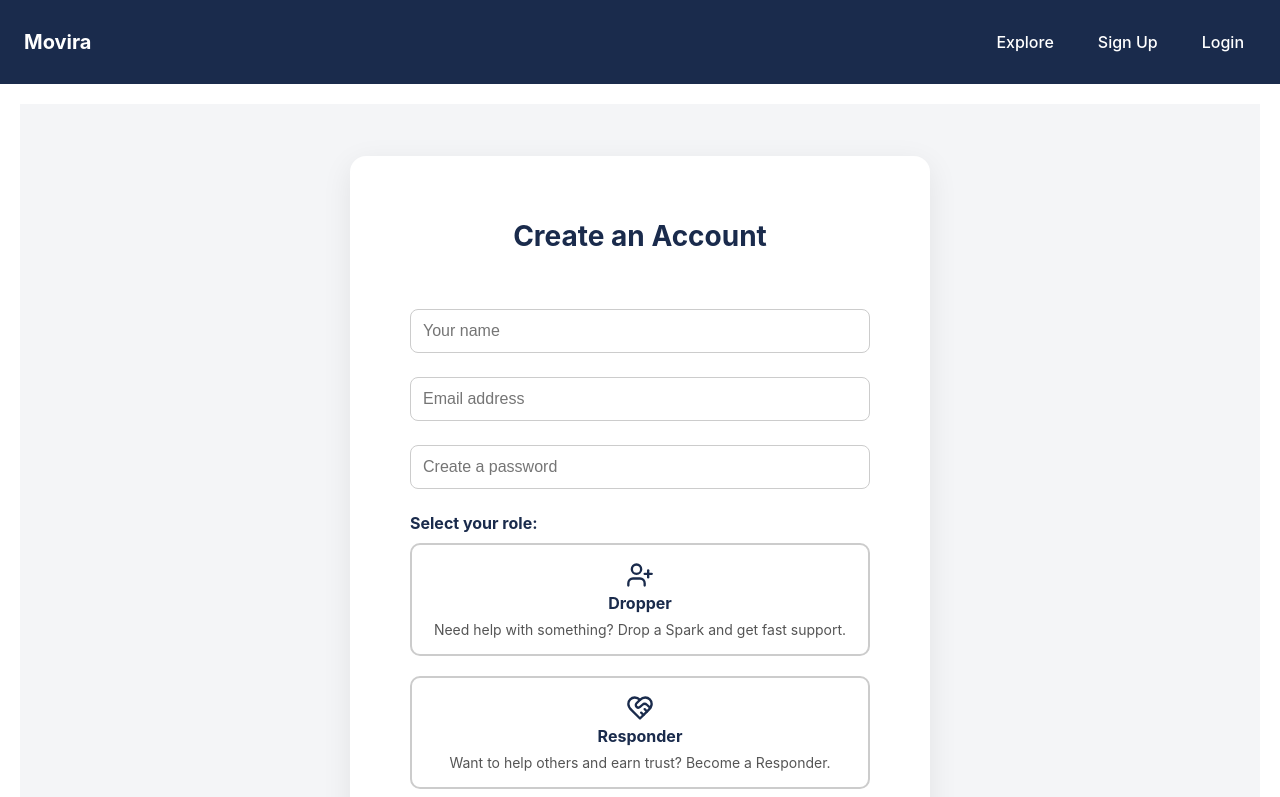
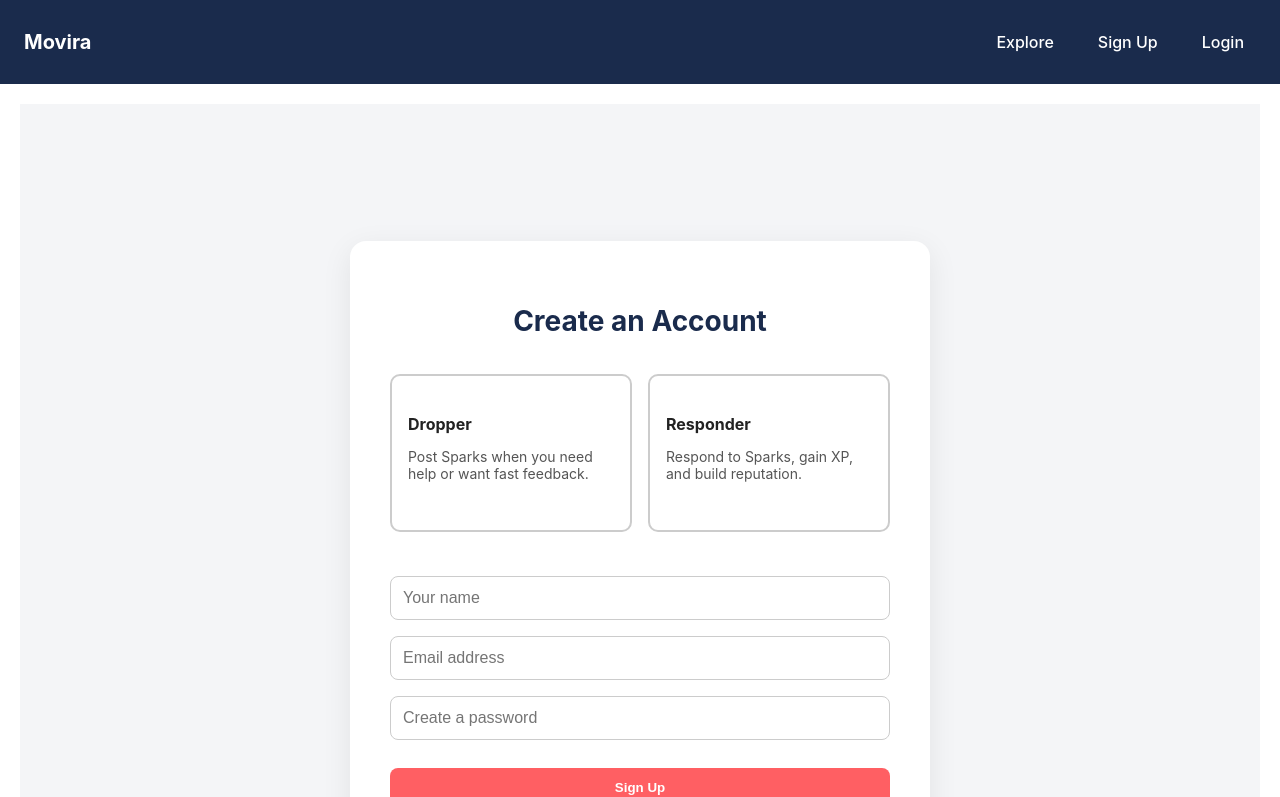
Before and after one commit to ptengelmann/Movira, a React (Vite) app in the folder client/: page /signup in a window 1280 px wide. Shown: the top 797 px of the page. Built offline with nearby package versions, Linux system fonts and the light colour scheme.

Commit message:
Changed a few things to match both the back end and front end on user roles based

```diff
--- a/client/src/pages/SignupPage.jsx
+++ b/client/src/pages/SignupPage.jsx
@@ -3,8 +3,19 @@ import axios from 'axios'
 import { useNavigate } from 'react-router-dom'
 import useUserStore from '../store/useUserStore'
 import AuthFormLayout from '../components/auth/AuthFormLayout'
-import styles from './SignupPage.module.css'
-import { UserPlus, HeartHandshake } from 'lucide-react'
+
+const roleOptions = [
+  {
+    id: 'dropper',
+    title: 'Dropper',
+    description: 'Post Sparks when you need help or want fast feedback.',
+  },
+  {
+    id: 'responder',
+    title: 'Responder',
+    description: 'Respond to Sparks, gain XP, and build reputation.',
+  },
+]
 
 const SignupPage = () => {
   const navigate = useNavigate()
@@ -14,7 +25,7 @@ const SignupPage = () => {
     name: '',
     email: '',
     password: '',
-    role: '', // ✅ include role
+    role: '', // ✅ new field
   })
 
   const handleChange = (e) => {
@@ -27,6 +38,7 @@ const SignupPage = () => {
 
   const handleSubmit = async (e) => {
     e.preventDefault()
+    if (!form.role) return alert('Please select a role.')
     try {
       const res = await axios.post('http://localhost:5000/api/auth/signup', form)
       if (res.data.success) {
@@ -45,7 +57,27 @@ const SignupPage = () => {
 
   return (
     <AuthFormLayout title="Create an Account">
-      <form onSubmit={handleSubmit} className={styles.wrapper}>
+      <div style={{ display: 'flex', gap: '16px', marginBottom: '24px' }}>
+        {roleOptions.map((opt) => (
+          <div
+            key={opt.id}
+            onClick={() => handleRoleSelect(opt.id)}
+            style={{
+              flex: 1,
+              padding: '16px',
+              borderRadius: '10px',
+              border: form.role === opt.id ? '3px solid var(--pulse-coral)' : '2px solid #ccc',
+              cursor: 'pointer',
+              transition: '0.2s',
+            }}
+          >
+            <h4 style={{ marginBottom: '6px', color: '#222' }}>{opt.title}</h4>
+            <p style={{ fontSize: '14px', color: '#555' }}>{opt.description}</p>
+          </div>
+        ))}
+      </div>
+
+      <form onSubmit={handleSubmit} style={{ display: 'flex', flexDirection: 'column', gap: '16px' }}>
         <input
           type="text"
           name="name"
@@ -70,31 +102,19 @@ const SignupPage = () => {
           onChange={handleChange}
           required
         />
-
-        <div>
-          <label><strong>Select your role:</strong></label>
-          <div className={styles.roleSelection}>
-            <div
-              className={`${styles.roleCard} ${form.role === 'dropper' ? styles.selected : ''}`}
-              onClick={() => handleRoleSelect('dropper')}
-            >
-              <UserPlus size={28} />
-              <div className={styles.roleTitle}>Dropper</div>
-              <div className={styles.roleDesc}>Need help with something? Drop a Spark and get fast support.</div>
-            </div>
-
-            <div
-              className={`${styles.roleCard} ${form.role === 'responder' ? styles.selected : ''}`}
-              onClick={() => handleRoleSelect('responder')}
-            >
-              <HeartHandshake size={28} />
-              <div className={styles.roleTitle}>Responder</div>
-              <div className={styles.roleDesc}>Want to help others and earn trust? Become a Responder.</div>
-            </div>
-          </div>
-        </div>
-
-        <button type="submit" className={styles.submitBtn}>Sign Up</button>
+        <button
+          type="submit"
+          style={{
+            padding: '12px',
+            fontWeight: 'bold',
+            background: 'var(--pulse-coral)',
+            color: 'white',
+            borderRadius: '8px',
+            border: 'none',
+          }}
+        >
+          Sign Up
+        </button>
       </form>
     </AuthFormLayout>
   )
--- a/client/src/routes/AppRouter.jsx
+++ b/client/src/routes/AppRouter.jsx
@@ -25,11 +25,19 @@ const AppRouter = () => {
           <Route path="/login" element={<LoginPage />} />
           <Route path="/my-replies" element={<MyRepliesPage />} />
           <Route path="/profile" element={user ? <ProfilePage /> : <Navigate to="/login" />} />
+          <Route
+  path="/spark"
+  element={
+    user && user.role === 'dropper' ? <DropSparkPage /> : <Navigate to="/" />
+  }
+/>
 
-          <Route
-            path="/spark"
-            element={user ? <DropSparkPage /> : <Navigate to="/login" />}
-          />
+<Route
+  path="/my-replies"
+  element={
+    user && user.role === 'responder' ? <MyRepliesPage /> : <Navigate to="/" />
+  }
+/>
           <Route
             path="/dashboard"
             element={user ? <DashboardPage /> : <Navigate to="/login" />}
```
